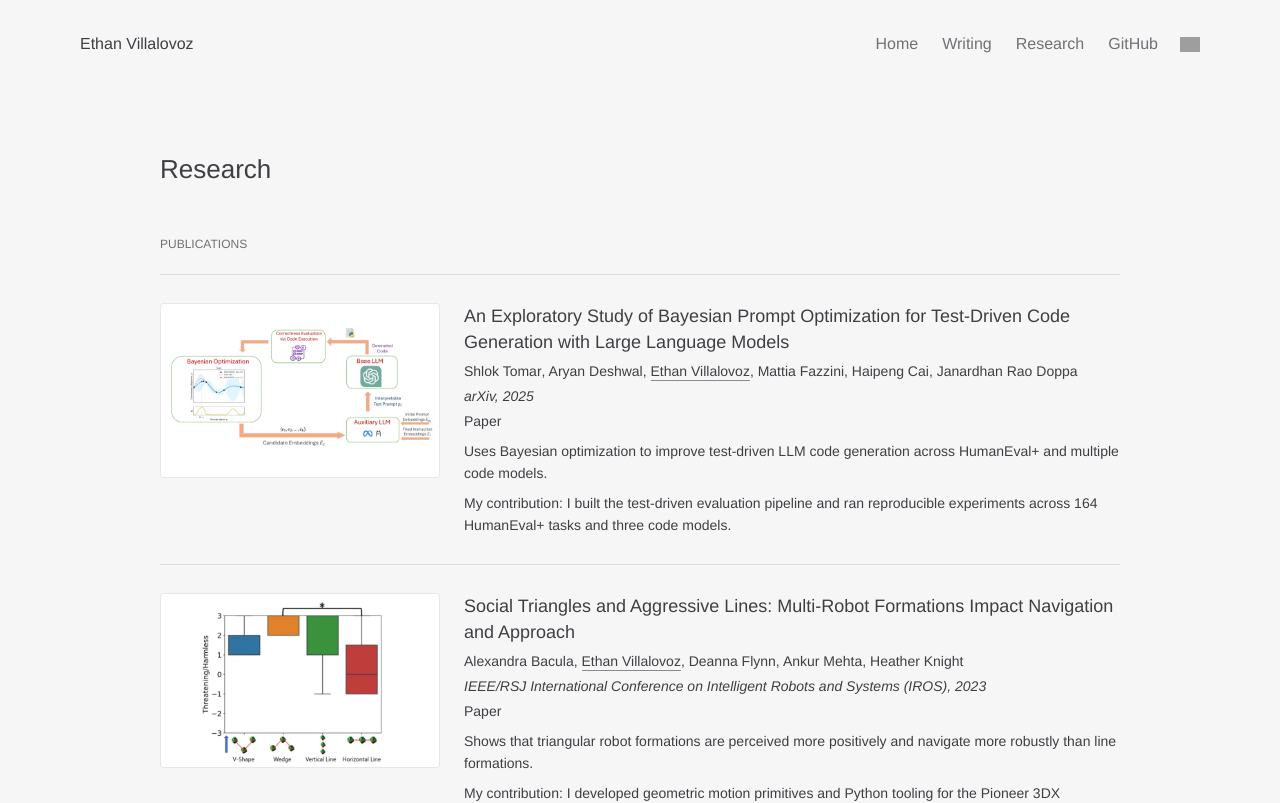
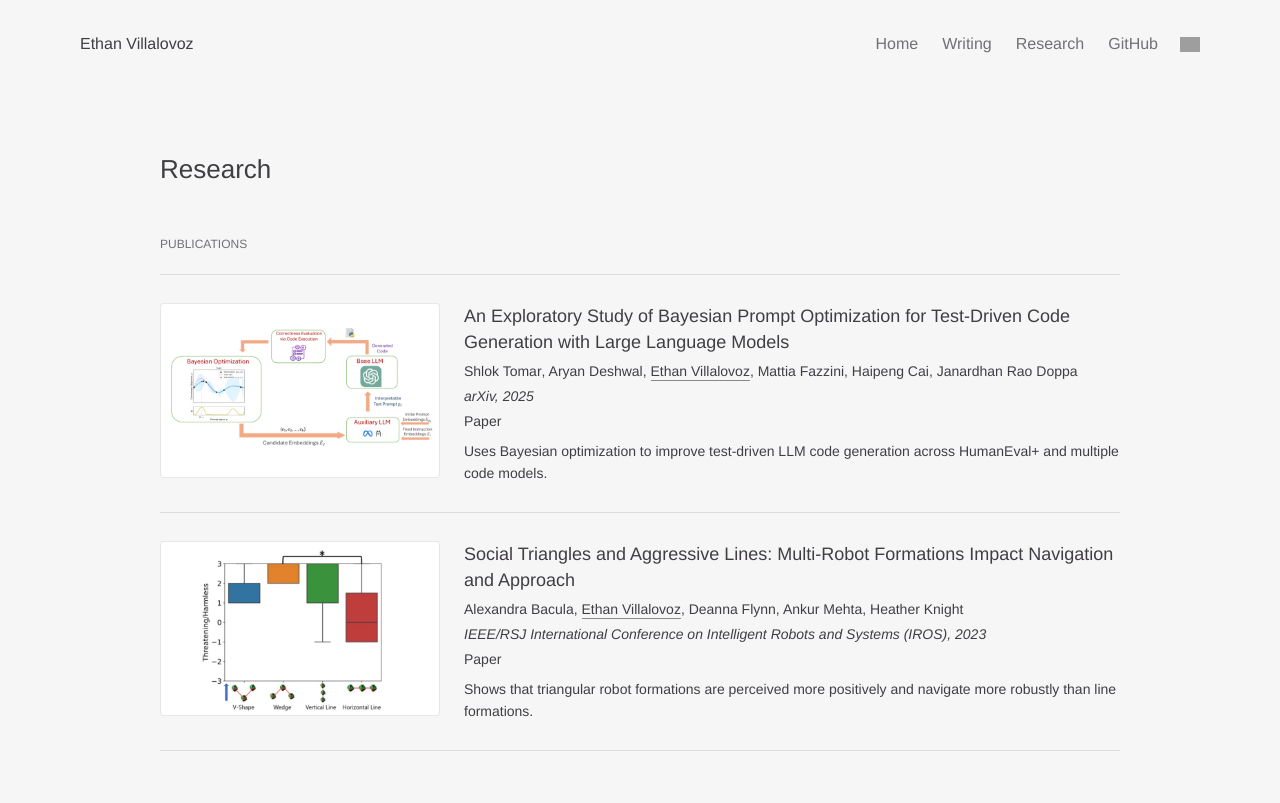
Before and after one commit to ethanvillalovoz/ethanvillalovoz.github.io, a Next.js app: page /research in a window 1280 px wide. Shown: the top 803 px of the page. Built offline with nearby package versions, Linux system fonts and the light colour scheme; grey boxes are pictures that could not be loaded.

Commit message:
Remove publication contribution notes

```diff
--- a/src/app/(secondary)/research/page.tsx
+++ b/src/app/(secondary)/research/page.tsx
@@ -131,9 +131,6 @@ function PublicationRow({
 					))}
 				</nav>
 				<p className="research-publication-description">{publication.description}</p>
-				<p className="research-publication-contribution">
-					<strong>My contribution:</strong> {publication.contribution}
-				</p>
 			</div>
 		</li>
 	);
--- a/src/app/globals.css
+++ b/src/app/globals.css
@@ -1082,7 +1082,6 @@ button {
 
 .research-authors,
 .research-publication-description,
-.research-publication-contribution,
 .teaching-role {
   color: rgb(var(--foreground));
   font-family: var(--font-sans);
@@ -1126,15 +1125,6 @@ button {
 
 .research-publication-description {
   margin: 8px 0 0;
-}
-
-.research-publication-contribution {
-  margin: 8px 0 0;
-}
-
-.research-publication-contribution strong {
-  color: rgb(var(--heading));
-  font-weight: 500;
 }
 
 .research-resource-links {
--- a/src/data/research.ts
+++ b/src/data/research.ts
@@ -20,7 +20,6 @@ export interface ResearchPublication {
 	datePublished: string;
 	identifier: string;
 	description: string;
-	contribution: string;
 	image: string;
 	imageAlt: string;
 	resources: ResearchResource[];
@@ -58,8 +57,6 @@ export const researchPublications: ResearchPublication[] = [
 		identifier: "https://doi.org/10.48550/arXiv.2512.15076",
 		description:
 			"Uses Bayesian optimization to improve test-driven LLM code generation across HumanEval+ and multiple code models.",
-		contribution:
-			"I built the test-driven evaluation pipeline and ran reproducible experiments across 164 HumanEval+ tasks and three code models.",
 		image: "/images/projects/bodegen-method-thumbnail.webp",
 		imageAlt: "BODE-GEN Bayesian prompt optimization method diagram",
 		resources: [
@@ -93,8 +90,6 @@ export const researchPublications: ResearchPublication[] = [
 		identifier: "IEEE 10342372",
 		description:
 			"Shows that triangular robot formations are perceived more positively and navigate more robustly than line formations.",
-		contribution:
-			"I developed geometric motion primitives and Python tooling for the Pioneer 3DX formations evaluated in the study.",
 		image: "/images/projects/social-triangles-threat-thumbnail.webp",
 		imageAlt:
 			"Threatening-to-harmless ratings for V-shape, wedge, vertical-line, and horizontal-line robot formations",
```
